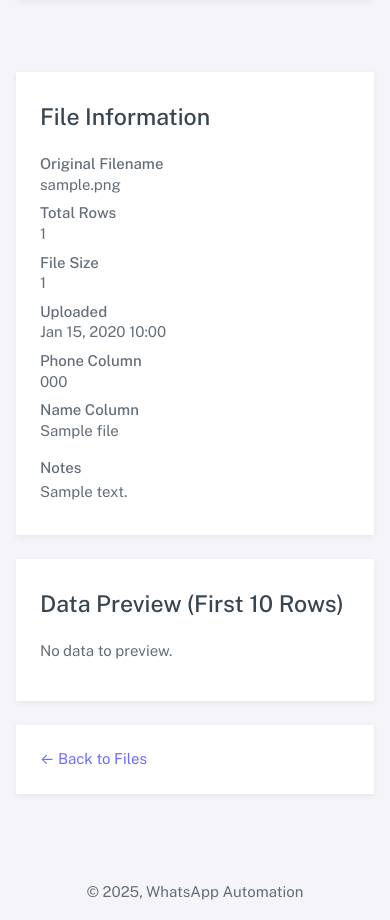
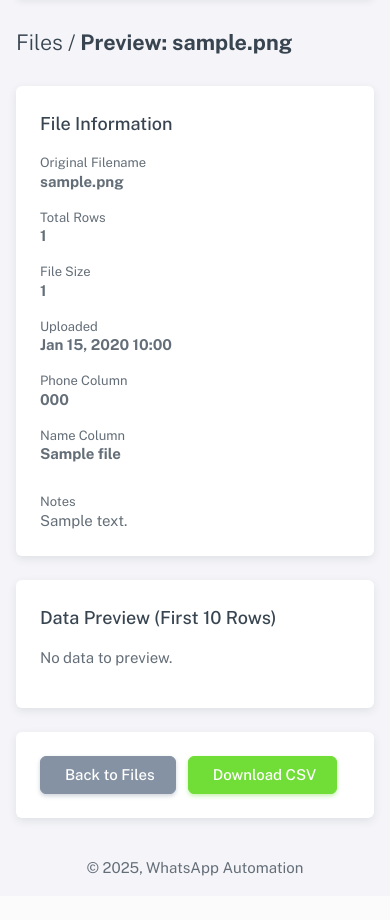
Before and after one commit to mabroukmoatez/smart_client, a Laravel app: template resources/views/files/preview.blade.php in a window 390 px wide. Shown: the part 80-1000 px from the top of the page. After the commit the page ends 956 px from the top, so only its background shows below. Run offline with Laravel 12, Linux system fonts and the light colour scheme; a user stored in the database is signed in; data comes from the database, SQL or seed files in the repository; tables that the repository leaves empty hold one stand-in row (values such as "Sample post"); the template is opened without the code that fills it: most values are stand-ins (such as "Sample title", 1, 10 or a date in 2020); some libraries are stand-ins or nearby versions.

Commit message:
Update files pages with Sneat design (map-columns, preview)
- Update map-columns page with Bootstrap form and select components
- Update preview page with Bootstrap table and cards
- Add proper badges for valid/invalid phone numbers
- Convert alerts to Bootstrap alert components
- Add Boxicons to all buttons and actions
- Maintain all form functionality

```diff
--- a/resources/views/files/preview.blade.php
+++ b/resources/views/files/preview.blade.php
@@ -1,83 +1,83 @@
 <x-app-layout>
-    <x-slot name="header">
-        <h2 class="font-semibold text-xl text-gray-800 leading-tight">
-            Preview: {{ $file->original_filename }}
-        </h2>
-    </x-slot>
+    @section('title', 'Preview File')
 
-    <div class="py-12">
-        <div class="max-w-7xl mx-auto sm:px-6 lg:px-8">
+    <div class="d-flex justify-content-between align-items-center mb-6">
+        <h4 class="fw-bold mb-0">
+            <span class="text-muted fw-light">Files /</span> Preview: {{ $file->original_filename }}
+        </h4>
+    </div>
+
     <!-- File Information -->
-            <div class="bg-white overflow-hidden shadow-sm sm:rounded-lg mb-6">
-                <div class="p-6">
-                    <h3 class="text-lg font-semibold mb-4">File Information</h3>
-                    <dl class="grid grid-cols-1 md:grid-cols-2 gap-4">
-                        <div>
-                            <dt class="text-sm text-gray-600">Original Filename</dt>
-                            <dd class="text-sm font-medium">{{ $file->original_filename }}</dd>
+    <div class="card mb-6">
+        <div class="card-body">
+            <h5 class="card-title mb-4">File Information</h5>
+            <div class="row">
+                <div class="col-md-6 mb-4">
+                    <small class="text-muted d-block">Original Filename</small>
+                    <strong>{{ $file->original_filename }}</strong>
                 </div>
-                        <div>
-                            <dt class="text-sm text-gray-600">Total Rows</dt>
-                            <dd class="text-sm font-medium">{{ number_format($file->row_count) }}</dd>
+                <div class="col-md-6 mb-4">
+                    <small class="text-muted d-block">Total Rows</small>
+                    <strong>{{ number_format($file->row_count) }}</strong>
                 </div>
-                        <div>
-                            <dt class="text-sm text-gray-600">File Size</dt>
-                            <dd class="text-sm font-medium">{{ $file->formatted_file_size }}</dd>
+                <div class="col-md-6 mb-4">
+                    <small class="text-muted d-block">File Size</small>
+                    <strong>{{ $file->formatted_file_size }}</strong>
                 </div>
-                        <div>
-                            <dt class="text-sm text-gray-600">Uploaded</dt>
-                            <dd class="text-sm font-medium">{{ $file->created_at->format('M d, Y H:i') }}</dd>
+                <div class="col-md-6 mb-4">
+                    <small class="text-muted d-block">Uploaded</small>
+                    <strong>{{ $file->created_at->format('M d, Y H:i') }}</strong>
                 </div>
-                        <div>
-                            <dt class="text-sm text-gray-600">Phone Column</dt>
-                            <dd class="text-sm font-medium">{{ $file->phone_column }}</dd>
+                <div class="col-md-6 mb-4">
+                    <small class="text-muted d-block">Phone Column</small>
+                    <strong>{{ $file->phone_column }}</strong>
                 </div>
-                        <div>
-                            <dt class="text-sm text-gray-600">Name Column</dt>
-                            <dd class="text-sm font-medium">{{ $file->name_column ?? 'Not set' }}</dd>
+                <div class="col-md-6 mb-4">
+                    <small class="text-muted d-block">Name Column</small>
+                    <strong>{{ $file->name_column ?? 'Not set' }}</strong>
                 </div>
-                    </dl>
+            </div>
 
             @if($file->notes)
-                        <div class="mt-4">
-                            <dt class="text-sm text-gray-600">Notes</dt>
-                            <dd class="text-sm mt-1">{{ $file->notes }}</dd>
+                <div class="mt-3">
+                    <small class="text-muted d-block">Notes</small>
+                    <p class="mb-0">{{ $file->notes }}</p>
                 </div>
             @endif
         </div>
     </div>
 
     <!-- Preview Data (First 10 Rows) -->
-            <div class="bg-white overflow-hidden shadow-sm sm:rounded-lg mb-6">
-                <div class="p-6">
-                    <h3 class="text-lg font-semibold mb-4">Data Preview (First 10 Rows)</h3>
+    <div class="card mb-6">
+        <div class="card-body">
+            <h5 class="card-title mb-4">Data Preview (First 10 Rows)</h5>
 
             @if(count($preview) > 0)
-                        <div class="overflow-x-auto">
-                            <table class="min-w-full divide-y divide-gray-200">
-                                <thead class="bg-gray-50">
+                <div class="table-responsive">
+                    <table class="table table-hover">
+                        <thead>
                             <tr>
-                                        <th class="px-4 py-3 text-left text-xs font-medium text-gray-500 uppercase tracking-wider">#</th>
-                                        <th class="px-4 py-3 text-left text-xs font-medium text-gray-500 uppercase tracking-wider">Name</th>
-                                        <th class="px-4 py-3 text-left text-xs font-medium text-gray-500 uppercase tracking-wider">Original Phone</th>
-                                        <th class="px-4 py-3 text-left text-xs font-medium text-gray-500 uppercase tracking-wider">Normalized Phone</th>
-                                        <th class="px-4 py-3 text-left text-xs font-medium text-gray-500 uppercase tracking-wider">Status</th>
+                                <th>#</th>
+                                <th>Name</th>
+                                <th>Original Phone</th>
+                                <th>Normalized Phone</th>
+                                <th>Status</th>
                             </tr>
                         </thead>
-                                <tbody class="bg-white divide-y divide-gray-200">
+                        <tbody>
                             @foreach($preview as $index => $row)
-                                        <tr class="{{ $row['is_valid'] ? 'bg-white' : 'bg-red-50' }}">
-                                            <td class="px-4 py-3 text-sm text-gray-900">{{ $index + 1 }}</td>
-                                            <td class="px-4 py-3 text-sm text-gray-900">{{ $row['name'] ?? '-' }}</td>
-                                            <td class="px-4 py-3 text-sm text-gray-600">{{ $row['phone'] }}</td>
-                                            <td class="px-4 py-3 text-sm font-medium {{ $row['is_valid'] ? 'text-green-600' : 'text-red-600' }}">
+                                <tr class="{{ $row['is_valid'] ? '' : 'table-danger' }}">
+                                    <td>{{ $index + 1 }}</td>
+                                    <td>{{ $row['name'] ?? '-' }}</td>
+                                    <td class="text-muted">{{ $row['phone'] }}</td>
+                                    <td class="{{ $row['is_valid'] ? 'text-success' : 'text-danger' }} fw-medium">
                                         {{ $row['normalized_phone'] ?? 'Invalid' }}
                                     </td>
-                                            <td class="px-4 py-3">
+                                    <td>
                                         @if($row['is_valid'])
-                                                    <span class="px-2 py-1 text-xs rounded-full bg-green-100 text-green-800">Valid</span>
+                                            <span class="badge bg-label-success">Valid</span>
                                         @else
-                                                    <span class="px-2 py-1 text-xs rounded-full bg-red-100 text-red-800">Invalid</span>
+                                            <span class="badge bg-label-danger">Invalid</span>
                                         @endif
                                     </td>
                                 </tr>
@@ -86,9 +86,9 @@
                     </table>
                 </div>
 
-                        <div class="mt-4 p-4 bg-blue-50 rounded-md">
-                            <h4 class="text-sm font-medium text-blue-900 mb-2">Phone Normalization Info:</h4>
-                            <ul class="text-sm text-blue-800 list-disc list-inside space-y-1">
+                <div class="alert alert-info mt-4">
+                    <h6 class="alert-heading mb-2">Phone Normalization Info:</h6>
+                    <ul class="mb-0 ps-3">
                         <li>All valid phone numbers are normalized to UAE format (+971)</li>
                         <li>Numbers starting with "05" are converted to "+9715"</li>
                         <li>Invalid numbers will be excluded from campaigns</li>
@@ -96,24 +96,22 @@
                     </ul>
                 </div>
             @else
-                        <p class="text-gray-500">No data to preview.</p>
+                <p class="text-muted">No data to preview.</p>
             @endif
         </div>
     </div>
 
     <!-- Actions -->
-            <div class="bg-white overflow-hidden shadow-sm sm:rounded-lg">
-                <div class="p-6">
-                    <div class="flex items-center gap-4">
-                        <a href="{{ route('files.index') }}" class="text-gray-600 hover:text-gray-900">
-                            ← Back to Files
+    <div class="card">
+        <div class="card-body">
+            <div class="d-flex gap-3">
+                <a href="{{ route('files.index') }}" class="btn btn-secondary">
+                    <i class="bx bx-arrow-back me-1"></i> Back to Files
                 </a>
-                        <a href="{{ route('files.download', $file) }}" class="inline-flex items-center px-4 py-2 bg-green-600 text-white rounded-md hover:bg-green-700">
-                            Download CSV
+                <a href="{{ route('files.download', $file) }}" class="btn btn-success">
+                    <i class="bx bx-download me-1"></i> Download CSV
                 </a>
             </div>
         </div>
     </div>
-        </div>
-    </div>
 </x-app-layout>
```
Also changed, not shown: resources/views/files/map-columns.blade.php (+33 -31 lines). Lines whose indentation alone changed are shown as unchanged.
